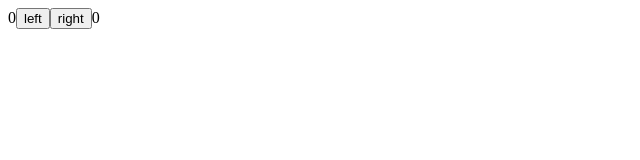
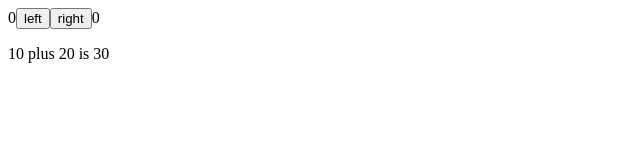
Before and after one commit to nickcrosby/part1, a React (Create React App) app: page / in a window 1280 px wide. Shown: the top 160 px of the page, without its empty margins (0-640 px from the left). Built offline with nearby package versions, Linux system fonts and the light colour scheme.

Commit message:
going through part1 again

```diff
--- a/src/index.js
+++ b/src/index.js
@@ -30,6 +30,11 @@ const Button2 = (props) => {
 
 // here we are adding a state to our application's App component with the help of React's state hook
 const App = () => {
+
+  // it is possible to render dynamic content inside of a component
+  const a = 10
+  const b = 20
+
   // set the state of both the left and right counter to 0
   // the application only has a single piece of state
   // the event handlers have to take care of changing the entire application state
@@ -53,6 +58,11 @@ const App = () => {
 
   // the application's state is stored in App, but it is passed down to the Display component through props
   // using the component is straightforward, as we only need to pass the state of the counter to it
+
+  // when you have multiple consts in the App component, it is necessary to declare the return function
+
+  // any JavaScript code within the curly braces is evaluated and the result of this evaluation
+  // is embedded into the defined place in the HTML produced by the component
   return (
     <div>
       {clicks.left}
@@ -63,10 +73,13 @@ const App = () => {
         right
       </button>
       {clicks.right}
+      <p>{a} plus {b} is {a + b}</p>
     </div>
   )
 }
 
+// this command renders the contents of the <App /> component into the div-element,
+// as defined in the file public/index.html, having the id value 'root'
 ReactDOM.render(
   <App />, document.getElementById('root')
 )
```
